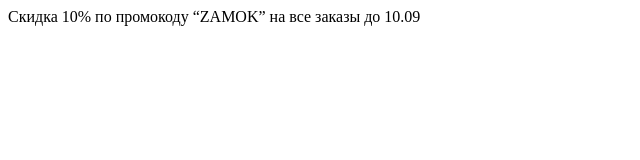
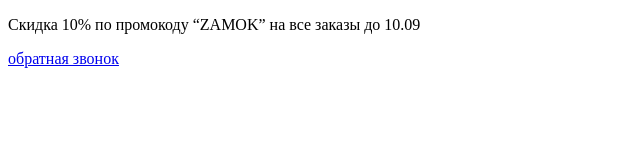
Before and after one commit to dasdengdd/locking-door, a plain HTML site: page index.html in a window 1280 px wide. Shown: the whole page, without its empty margins (0-640 px from the left). Drawn offline with Linux system fonts and the light colour scheme.

Commit message:
some style

```diff
--- a/index.html
+++ b/index.html
@@ -10,9 +10,10 @@
 <body>
 
     <div class="header">
-        <a class="header_announcement" >
+        <p class="header_announcement" >
             Скидка 10% по промокоду “ZAMOK” на все заказы до 10.09
-        </a>
+        </p>
+        <a href="/" class="header_call">обратная звонок </a>
         <div class="header_menu" >
 
         </div>
--- a/style_index.css
+++ b/style_index.css
@@ -0,0 +1,3 @@
+.header_call{
+    text-decoration:underline;
+};
```
